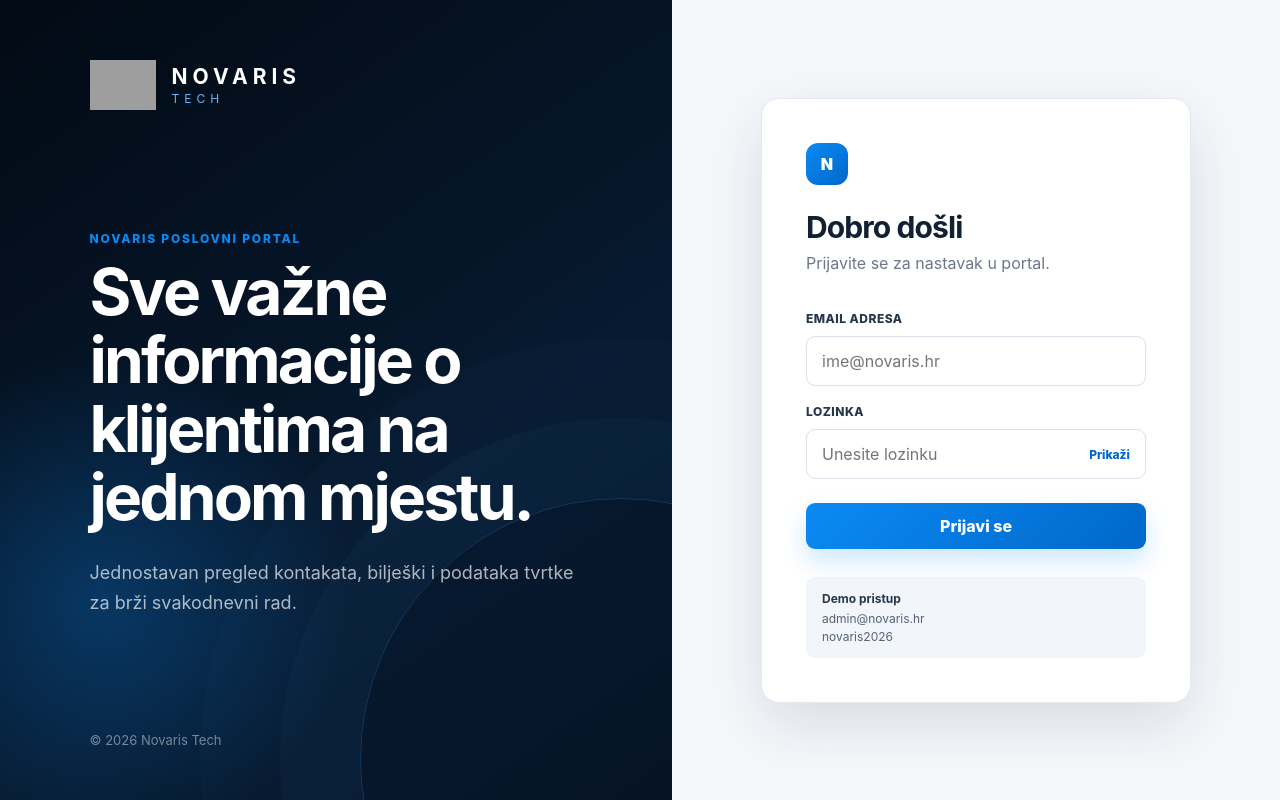
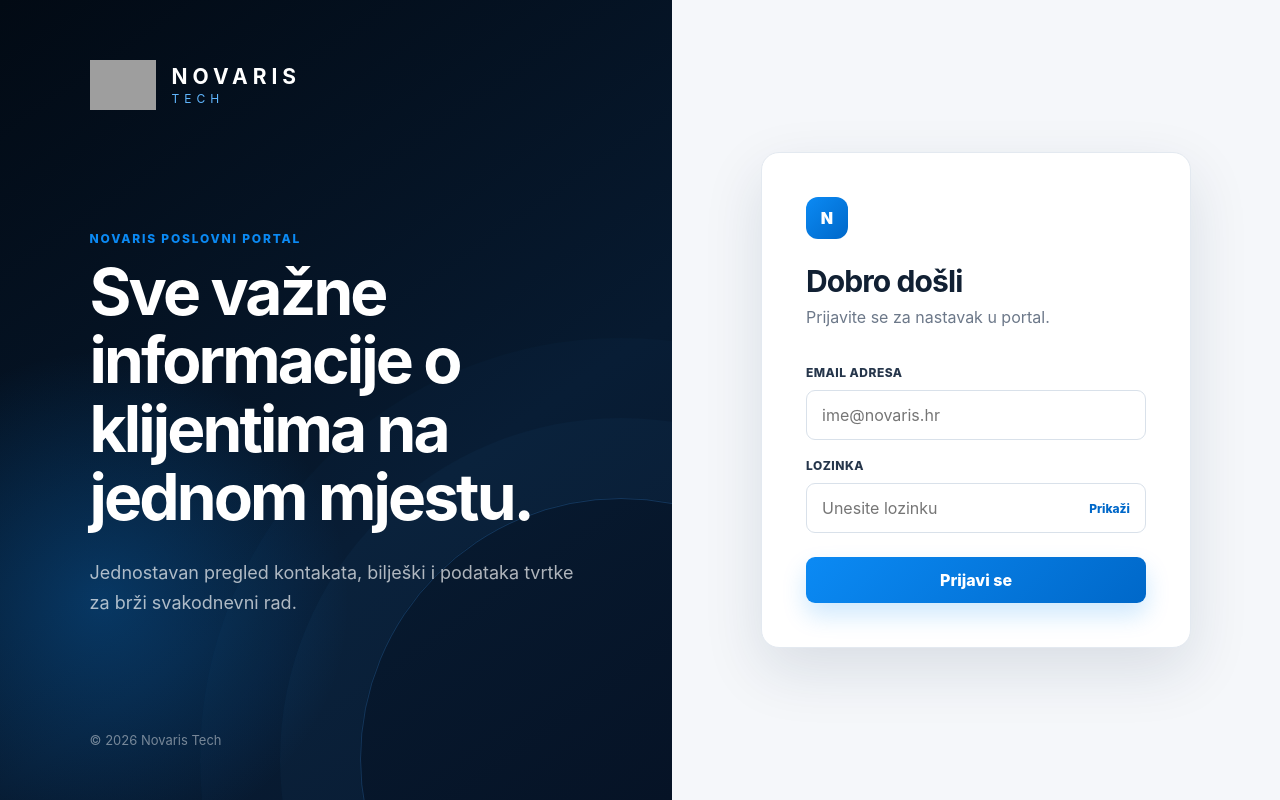
Before and after one commit to slykan/novaris, a PHP site: page /login.html in a window 1280 px wide. Run offline with PHP 8.4, Linux system fonts and the light colour scheme; grey boxes are pictures that could not be loaded.

Commit message:
Remove demo credentials from login

```diff
--- a/portal/login-app.js
+++ b/portal/login-app.js
@@ -1,8 +1,5 @@
 (function () {
   const e = React.createElement;
-  const DEMO_EMAIL = "admin@novaris.hr";
-  const DEMO_PASSWORD = "novaris2026";
-
   function Brand() {
     return e("a", { className: "portal-brand", href: "index.html", "aria-label": "Novaris Tech početna" },
       e("img", { src: "logo3_small.png", alt: "", width: 66, height: 66 }),
@@ -88,11 +85,6 @@
             ),
             error && e("p", { className: "form-error", role: "alert" }, error),
             e("button", { type: "submit", className: "portal-primary" }, "Prijavi se")
-          ),
-          e("div", { className: "demo-access" },
-            e("strong", null, "Demo pristup"),
-            e("span", null, DEMO_EMAIL),
-            e("span", null, DEMO_PASSWORD)
           )
         )
       )
--- a/portal/portal.css
+++ b/portal/portal.css
@@ -217,19 +217,6 @@ a { color: inherit; text-decoration: none; }
 .portal-secondary { color: #304158; background: #edf2f7; }
 .form-error { margin: 4px 0 0; color: var(--danger); font-size: 13px; font-weight: 700; }
 
-.demo-access {
-  display: grid;
-  gap: 3px;
-  margin-top: 28px;
-  padding: 14px 16px;
-  border-radius: 9px;
-  color: #546276;
-  background: #f2f6fa;
-  font-size: 12px;
-}
-
-.demo-access strong { color: #26364b; margin-bottom: 2px; }
-
 .portal-body { background: var(--page); }
 .portal-shell { min-height: 100vh; display: grid; grid-template-columns: 260px minmax(0, 1fr); }
 
```
